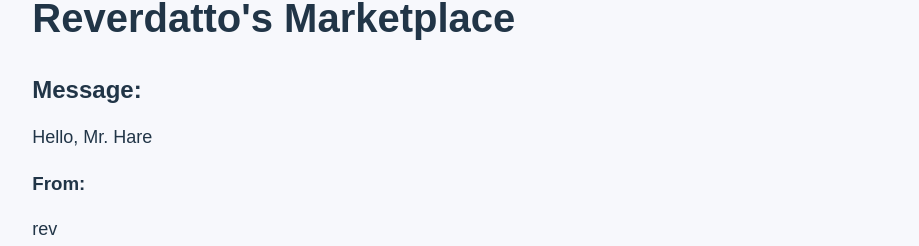
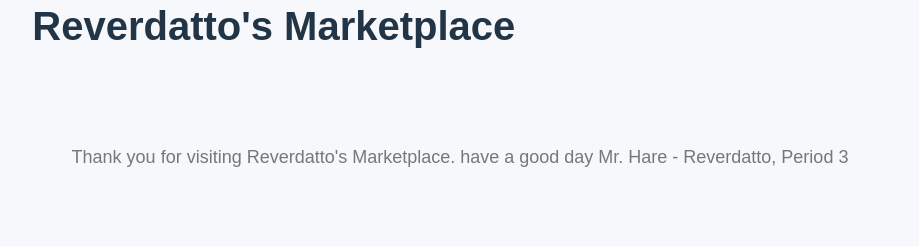
Before and after one commit to canyon-crest/react-app-victor-rrev, a React (Vite) app: page / in a window 1280 px wide. Shown: the part 554-800 px from the top of the page, without its empty margins (180-1099 px from the left). Built offline with nearby package versions, Linux system fonts and the light colour scheme; no server answers; the database is empty.

Commit message:
remove message

```diff
--- a/src/App.jsx
+++ b/src/App.jsx
@@ -20,7 +20,7 @@ import Products from './Products'
 import Contact from './About'
 import Footer from './Footer'
 
-import Message from "./message";
+/*import Message from "./message";*/
 
 import GoogleLogin from './GoogleLogin';
 
@@ -109,10 +109,10 @@ function App() {
 
           <h1>Reverdatto's Marketplace</h1>
 
-          <Message
+          {/*<Message
             text="Welcome to Reverdatto's Marketplace!"
             name="Mr. Hare"
-          />
+          />*/}
 
      {/*<Footer />*/}
 
--- a/src/message.jsx
+++ b/src/message.jsx
@@ -1,6 +1,7 @@
 import Card from "./card";
 
-function Message(props) {
+/*
+  function Message(props) {
   return (
     <div>
 
@@ -14,3 +15,4 @@ function Message(props) {
 }
 
 export default Message
+*/
```
